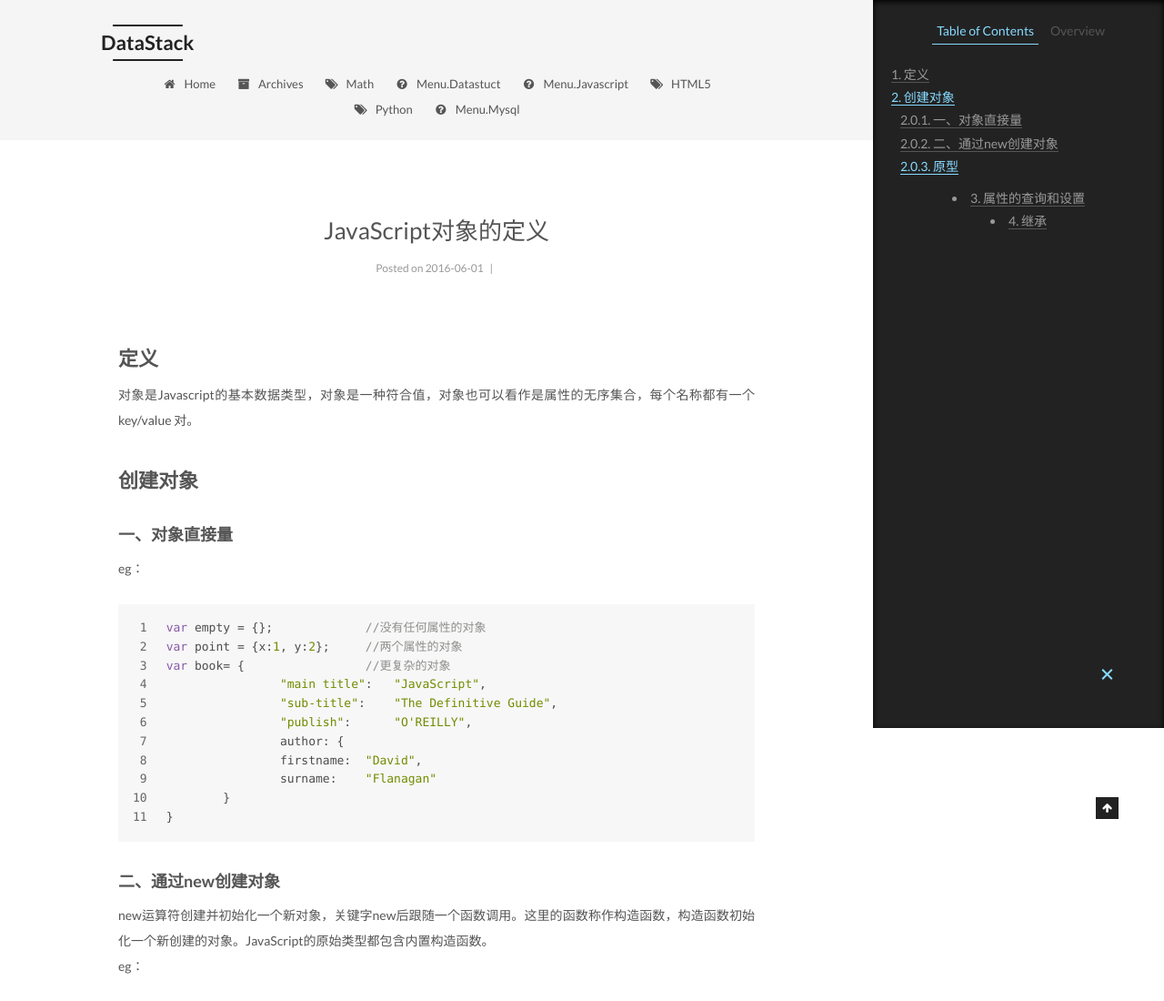
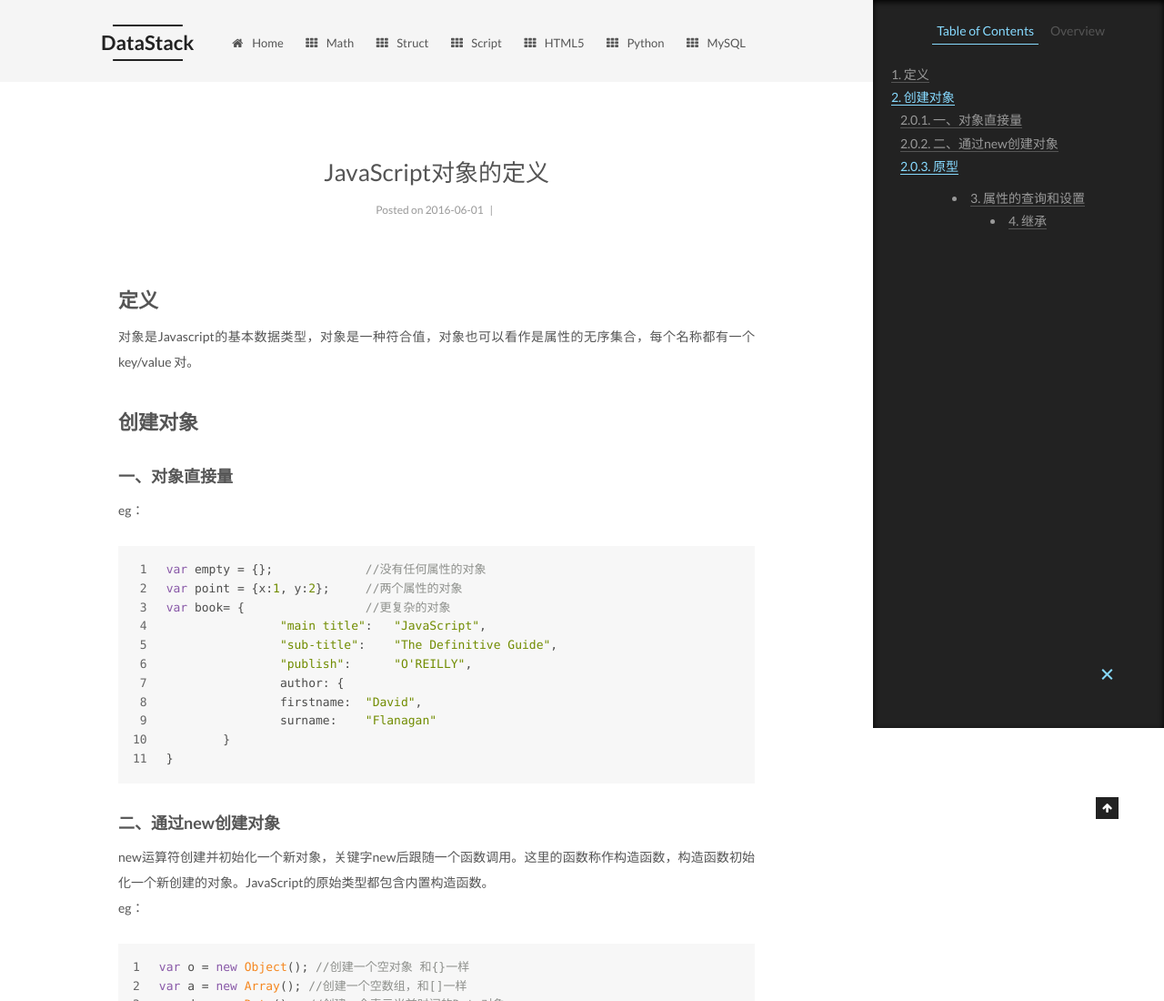
Before and after one commit to AmazingPoint/AmazingPoint.github.io, a plain HTML site: page 2016/06/01/JavaScript对象的定义/index.html in a window 1280 px wide. Shown: the top 1100 px of the page at 91% size. Drawn offline with Linux system fonts and the light colour scheme; a script that the page names is missing.

Commit message:
Site updated: 2016-06-13 10:02:09

```diff
--- a/2016/06/01/JavaScript对象的定义/index.html
+++ b/2016/06/01/JavaScript对象的定义/index.html
@@ -190,42 +190,32 @@
         </li>
 
 
-        <li class="menu-item menu-item-archives">
-          <a href="/archives" rel="section">
-
-              <i class="menu-item-icon fa fa-fw fa-archive"></i> <br />
-
-            Archives
-          </a>
-        </li>
-
-
         <li class="menu-item menu-item-math">
           <a href="/tags/math" rel="section">
 
-              <i class="menu-item-icon fa fa-fw fa-tags"></i> <br />
+              <i class="menu-item-icon fa fa-fw fa-th"></i> <br />
 
             Math
           </a>
         </li>
 
 
-        <li class="menu-item menu-item-datastuct">
-          <a href="/tags/datasrtuct" rel="section">
+        <li class="menu-item menu-item-struct">
+          <a href="/tags/datastruct" rel="section">
 
-              <i class="menu-item-icon fa fa-fw fa-question-circle"></i> <br />
+              <i class="menu-item-icon fa fa-fw fa-th"></i> <br />
 
-            menu.datastuct
+            Struct
           </a>
         </li>
 
 
-        <li class="menu-item menu-item-javascript">
+        <li class="menu-item menu-item-script">
           <a href="/tags/js" rel="section">
 
-              <i class="menu-item-icon fa fa-fw fa-question-circle"></i> <br />
+              <i class="menu-item-icon fa fa-fw fa-th"></i> <br />
 
-            menu.javascript
+            Script
           </a>
         </li>
 
@@ -233,7 +223,7 @@
         <li class="menu-item menu-item-html5">
           <a href="/tags/html5" rel="section">
 
-              <i class="menu-item-icon fa fa-fw fa-tags"></i> <br />
+              <i class="menu-item-icon fa fa-fw fa-th"></i> <br />
 
             HTML5
           </a>
@@ -243,7 +233,7 @@
         <li class="menu-item menu-item-python">
           <a href="/tags/python" rel="section">
 
-              <i class="menu-item-icon fa fa-fw fa-tags"></i> <br />
+              <i class="menu-item-icon fa fa-fw fa-th"></i> <br />
 
             Python
           </a>
@@ -253,9 +243,9 @@
         <li class="menu-item menu-item-mysql">
           <a href="/tags/mysql" rel="section">
 
-              <i class="menu-item-icon fa fa-fw fa-question-circle"></i> <br />
+              <i class="menu-item-icon fa fa-fw fa-th"></i> <br />
 
-            menu.mysql
+            MySQL
           </a>
         </li>
 
```
Also changed, not shown: 2016/06/01/算法的时间复杂度分析/index.html (+12 -22 lines), 2016/06/01/线性表的定义和实现/index.html (+12 -22 lines), 2016/06/01/顺序表的循环左移/index.html (+12 -22 lines), 2016/06/03/网络蜘蛛的基本素养（python爬虫入门篇：介绍和原生库）-md/index.html (+12 -22 lines), archives/2016/06/index.html (+12 -22 lines), archives/2016/index.html (+12 -22 lines), archives/index.html (+12 -22 lines), index.html (+12 -22 lines), tags/JavaScript/index.html (+12 -22 lines), tags/index.html (+12 -22 lines), tags/python/index.html (+12 -22 lines), tags/数据结构/index.html (+12 -22 lines), tags/算法/index.html (+12 -22 lines).
